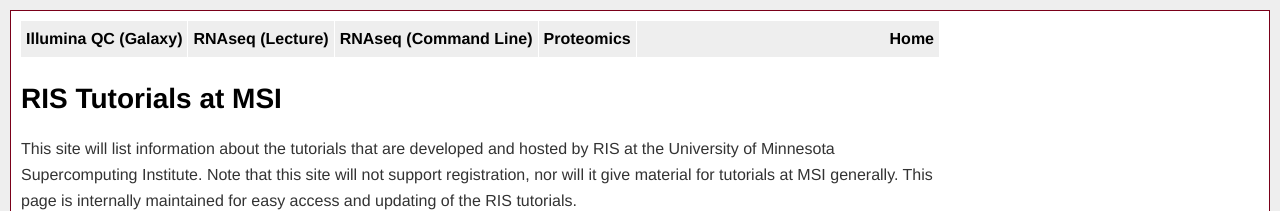
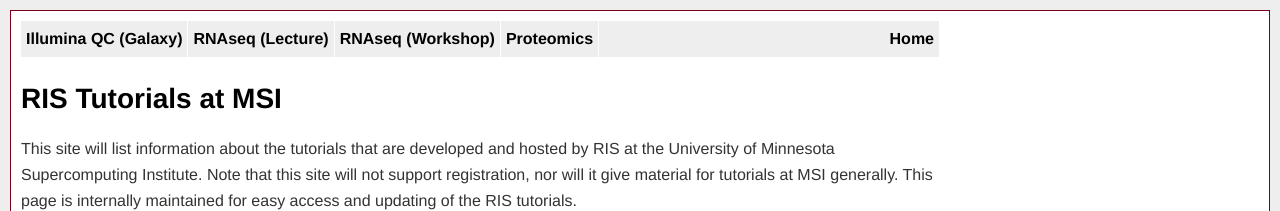
Before and after one commit to msi-ris/Tutorials, a Jekyll site: the page built from index.html, in a window 1280 px wide. Shown: the top 211 px of the page. Built offline with Jekyll 4.4.1, drawn with Linux system fonts in a browser that asks for light colours.

Commit message:
Update link names

```diff
--- a/_layouts/default.html
+++ b/_layouts/default.html
@@ -14,7 +14,7 @@
                 <!-- <li><a href="{{ "/chip" | prepend: site.baseurl }}">ChIP</a></li> -->
                 <li><a href="{{ "/illumina_galaxy" | prepend: site.baseurl }}">Illumina QC (Galaxy)</a></li>
                 <li><a href="{{ "/rnaseq_lec" | prepend: site.baseurl }}">RNAseq (Lecture)</a></li>
-                <li><a href="{{ "/rnaseq_cmd" | prepend: site.baseurl }}">RNAseq (Command Line)</a></li>
+                <li><a href="{{ "/rnaseq_cmd" | prepend: site.baseurl }}">RNAseq (Workshop)</a></li>
                 <li><a href="{{ "/proteomics" | prepend: site.baseurl }}">Proteomics</a></li>
                 <!-- <li><a href="{{ "/variant" | prepend: site.baseurl }}">Variant Detection</a></li> -->
                 <li style="float:right"><a href="{{ "/" | prepend: site.baseurl }}">Home</a></li>
```
